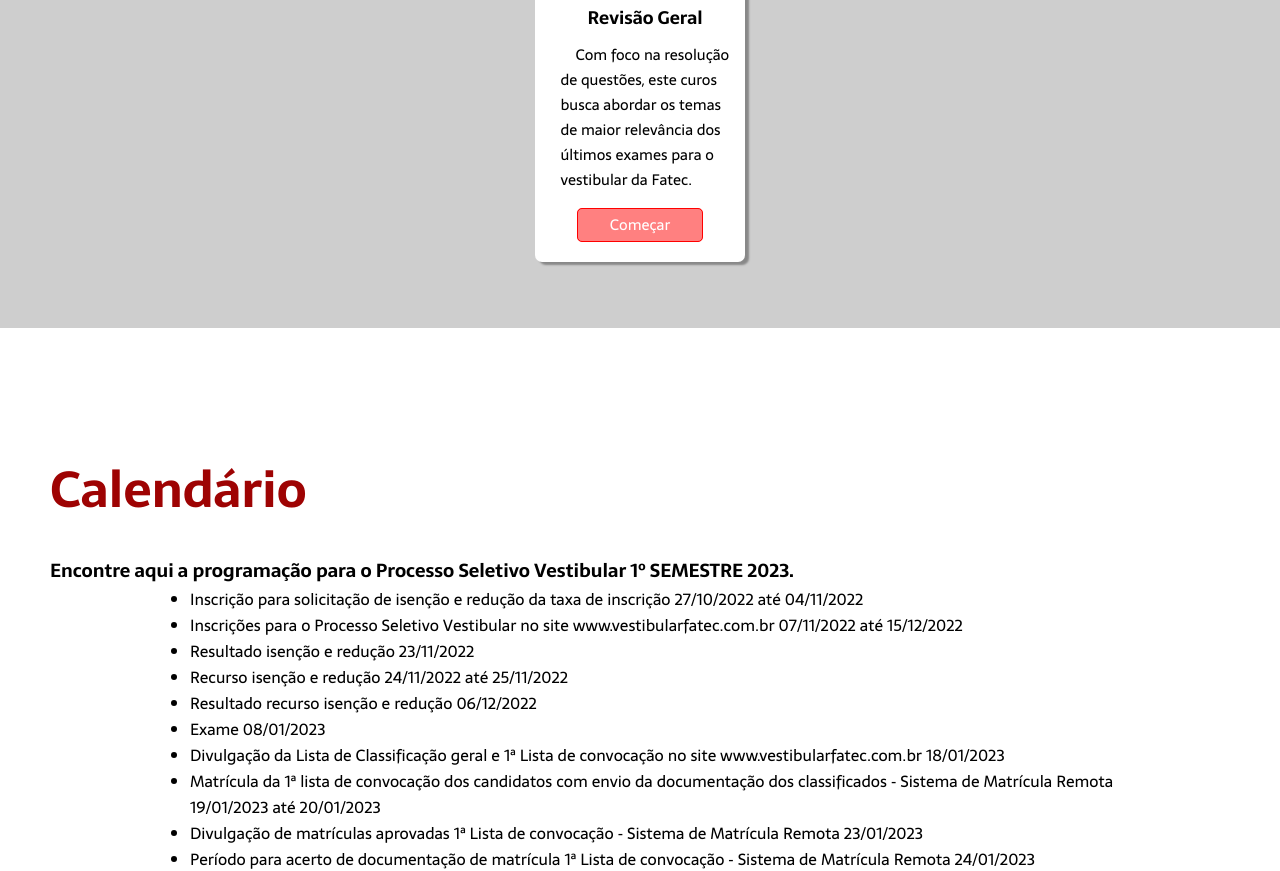
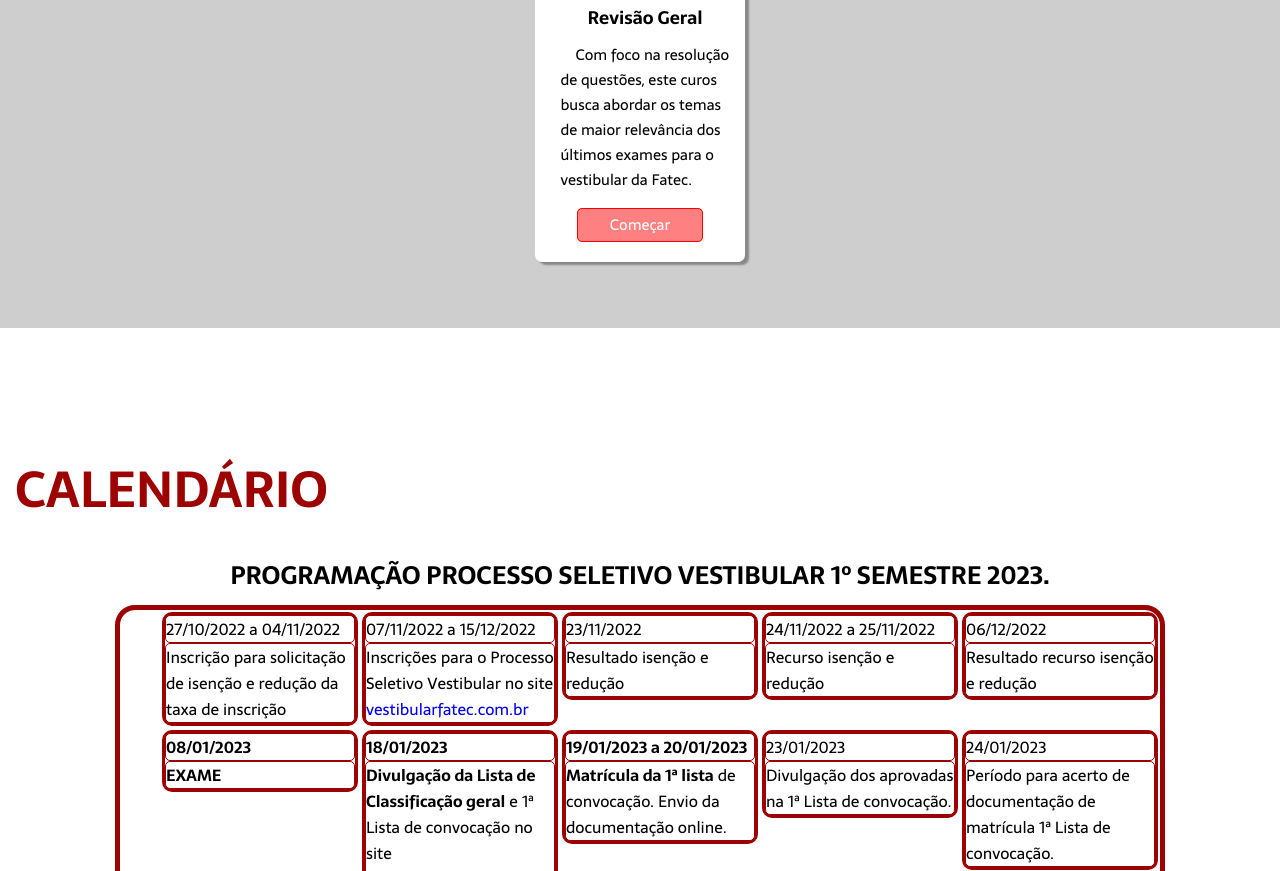
Before and after one commit to RafaelVSs/Projeto-Integrador, a plain HTML site: page index.html in a window 1280 px wide. Shown: the part 1929-2800 px from the top of the page. Drawn offline with Linux system fonts and the light colour scheme; a web font is replaced by a local one.

Commit message:
correction code from calendario and update CSS page

```diff
--- a/assets/css/calendario.css
+++ b/assets/css/calendario.css
@@ -5,6 +5,9 @@
 
 #calendario #cabecalho_calendario h3{
     margin-top: 25px;
+    text-align: center;
+    font-size: 25px;
+    height: 50px;
 }
 
 #calendario .page{
@@ -16,3 +19,28 @@
     margin-left: 100px;
     margin-right: 100px;
 }
+
+#calendario #tabela{
+    display: grid;
+    grid-template-columns: 200px 200px 200px 200px 200px;
+    align-content: center;
+    border: 5px solid #9E0303;
+    border-radius: 20px;
+    list-style: none;
+}
+
+#calendario #tabela .p_rodape{
+    align-items: center;
+    border: 3px solid #9E0303;
+    border-radius: 10px;
+    margin: 2px;
+}
+
+#calendario #tabela .p_rodape p{
+    border: 1.5px solid #9E0303;
+    border-radius: 5px;
+}
+
+#calendario a{
+    text-decoration: none;
+}
--- a/assets/css/inicio.css
+++ b/assets/css/inicio.css
@@ -66,6 +66,7 @@
     height: auto;
     border-radius: 100%;
     display: flex;
+    border: 5px solid #00000023;
 }
 
 #inicio #text_inicio{
--- a/index.html
+++ b/index.html
@@ -165,144 +165,119 @@
         <section id="calendario">
             <div class="page">
                 <div id="cabecalho_calendario">
-                    <h2>Calendário</h2>
-                    <h3>Encontre aqui a programação para o Processo Seletivo Vestibular 1º SEMESTRE 2023.</h3>
+                    <h2>CALENDÁRIO</h2>
+                    <h3>PROGRAMAÇÃO PROCESSO SELETIVO VESTIBULAR 1º SEMESTRE 2023.</h3>
                 </div>
 
                 <div class="conteudo">
                     <div id="img_inicial">
                     </div>
-                    <ul>
+                    <ul id="tabela">
                         <li>
                             <div class="p_rodape">
-                            <p>
-                            Inscrição para solicitação de isenção e
-                            redução da taxa de inscrição 27/10/2022 até 04/11/2022
-                            </p>
+                                <p>27/10/2022 a 04/11/2022</p>
+                                <p>Inscrição para solicitação de isenção e redução da taxa de inscrição</p>
                             </div>
                         </li>
 
                         <li>
                             <div class="p_rodape">
-                            <p>
-                            Inscrições para o Processo Seletivo Vestibular
-                            no site www.vestibularfatec.com.br 07/11/2022 até 15/12/2022
-                            </p>
+                                <p>07/11/2022 a 15/12/2022</p>
+                                <p>Inscrições para o Processo Seletivo Vestibular no site <a href="https://www.vestibularfatec.com.br/home/">vestibularfatec.com.br</a></p>
                             </div>
                         </li>
 
                         <li>
                             <div class="p_rodape">
-                            <p>
-                            Resultado isenção e redução 23/11/2022
-                            </p>
+                                <p>23/11/2022</p>
+                                <p>Resultado isenção e redução</p>
                             </div>
                         </li>
 
                         <li>
                             <div class="p_rodape">
-                            <p>
-                            Recurso isenção e redução 24/11/2022 até 25/11/2022
-                            </p>
+                                <p>24/11/2022 a 25/11/2022</p>
+                                <p>Recurso isenção e redução</p>
                             </div>
                         </li>
                         <li>
                         <div class="p_rodape">
-                            <p>
-                            Resultado recurso isenção e redução 06/12/2022
-                            </p>
+                            <p>06/12/2022</p>
+                            <p>Resultado recurso isenção e redução</p>
                         </div>
                         </li>
                         <li>
                             <div class="p_rodape">
-                                <p>
-                            Exame 08/01/2023
-                                </p>
+                                <p><b>08/01/2023</b></p>
+                                <p><b>EXAME</b></p>
                             </div>
                         </li>
                         <li>
                              <div class="p_rodape">
-                                <p>
-                            Divulgação da Lista de Classificação geral e 1ª Lista de convocação no
-                            site www.vestibularfatec.com.br 18/01/2023
-                                </p>
+                                <p><b>18/01/2023</b></p>
+                                <p><b>Divulgação da Lista de Classificação geral</b> e 1ª Lista de convocação no site <a href="https://www.vestibularfatec.com.br/home/">vestibularfatec.com.br</a></p>
                             </div>
                         </li>
                         <li>
                             <div class="p_rodape">
-                                <p>
-                            Matrícula da 1ª lista de convocação dos candidatos com envio da documentação dos classificados
-                            ‐ Sistema de Matrícula Remota 19/01/2023 até 20/01/2023
-                                </p>
+                                <p><b>19/01/2023 a 20/01/2023</b></p>
+                                <p><b>Matrícula da 1ª lista</b> de convocação. Envio da documentação online.</p>
                             </div>
                         </li>
                         <li>
                              <div class="p_rodape">
-                                <p>
-                            Divulgação de matrículas aprovadas 1ª Lista de convocação
-                            ‐ Sistema de Matrícula Remota 23/01/2023
-                                </p>
+                                <p>23/01/2023</p>
+                                <p>Divulgação dos aprovadas na 1ª Lista de convocação.</p>
                             </div>
                         </li>
                         <li>
                              <div class="p_rodape">
-                                <p>
-                            Período para acerto de documentação de matrícula 1ª Lista de convocação
-                            ‐ Sistema de Matrícula Remota 24/01/2023
-                                </p>
+                                <p>24/01/2023</p>
+                                <p>Período para acerto de documentação de matrícula 1ª Lista de convocação.</p>
                             </div>
                         </li>
                         <li>
                              <div class="p_rodape">
-                                <p>
-                            Divulgação de matrículas aprovadas da 1ª Lista de convocação após acertos de documentação
-                            ‐ Sistema de Matrícula Remota 26/01/2023
-                                </p>
+                                <p>26/01/2023</p>
+                                <p>Divulgação de matrículas aprovadas da 1ª Lista de convocação após acertos de documentação</p>
                             </div>
                         </li>
                         <li>
                              <div class="p_rodape">
-                                <p>
-                            Divulgação da 2ª Lista de convocação no site www.vestibular.fatec.com.br 30/01/2023
-                                </p>
+                                <p><b>30/01/2023</b></p>
+                                <p><b>Divulgação da 2ª Lista</b> de convocação no site <a href="https://www.vestibularfatec.com.br/home/">vestibular.fatec.com.br</a></p>
                             </div>
                         </li>
                         <li>
                              <div class="p_rodape">
-                                <p>
-                            Matrícula da 2ª lista de convocação dos candidatos com envio da documentação dos classificados
-                            ‐ Sistema de Matrícula Remota 31/01/2023
-                                </p>
+                                <p><b>31/01/2023</b></p>
+                                <p><b>Matrícula da 2ª lista</b> de convocação dos candidatos com envio da documentação dos classificados</p>
                             </div>
                         </li>
                         <li>
                              <div class="p_rodape">
-                                <p>
-                            Divulgação de matrículas aprovadas e Acerto de documentação de matrícula da 2ª Lista de convocação
-                            ‐ Sistema MR 01/02/2023
-                                </p>
+                                <p>01/02/2023</p>
+                                <p>Divulgação de matrículas aprovadas e Acerto de documentação de matrícula da 2ª Lista de convocação</p>
                             </div>
                         </li>
                         <li>
                              <div class="p_rodape">
-                                <p>
-                            Período para acerto de documentação de matrícula 2ª Lista de convocação
-                            ‐ Sistema de Matrícula Remota 02/02/2023
-                                </p>
+                                <p>02/02/2023</p>
+                                <p>Período para acerto de documentação de matrícula 2ª Lista de convocação </p>
                             </div>
                         </li>
                         <li>
                              <div class="p_rodape">
-                                <p>
-                            Divulgação de matrículas aprovadas da 2ª Lista de convocação após acertos de documentação
-                            ‐ Sistema de Matrícula Remota 03/02/2023
-                                </p>
+                                <p>03/02/2023</p>
+                                <p>Divulgação de matrículas aprovadas da 2ª Lista de convocação após acertos de documentação</p>
                             </div>
                         </li>
                         <li>
                              <div class="p_rodape">
-                                <p>
-                            Início aulas 1º semestre letivo de 2023 08/02/2023
+                                <b>
+                                    <p>08/02/2023</p>
+                                    <p>INÍCIO DAS AULAS 1º SEMESTRE LETIVO 2023
+                                </b>
                             </div>
                         </li>
                     </ul>
```
Lines whose indentation alone changed are shown as unchanged.
